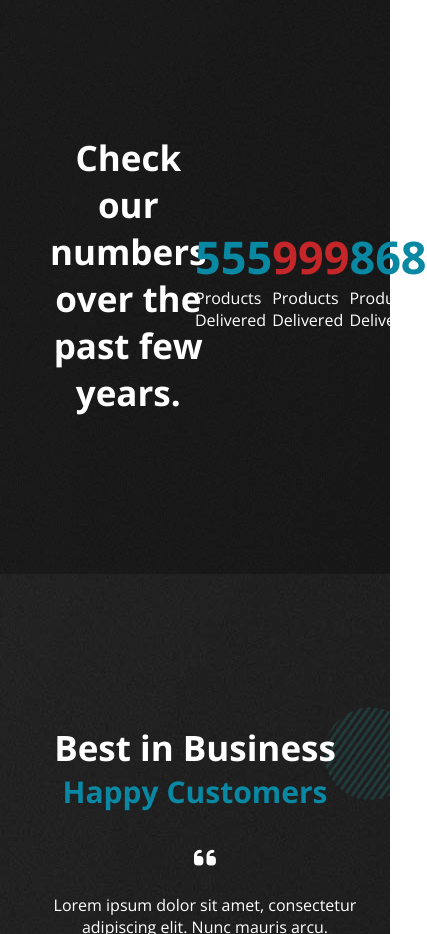
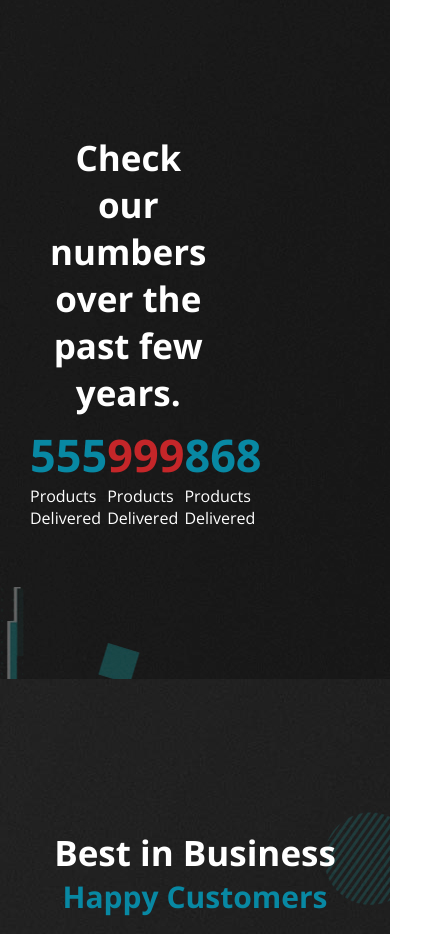
Before and after one commit to thanhtungetm/cars-automobile, a plain HTML site: page index.html in a window 390 px wide. Shown: the part 3640-4574 px from the top of the page, 427 px wide, since content can reach past the window. Drawn offline with nearby package versions, Linux system fonts and the light colour scheme.

Commit message:
Update counter.css

```diff
--- a/css/counter.css
+++ b/css/counter.css
@@ -37,3 +37,9 @@
 .item:nth-child(odd){
     color: var(--blue);
 }
+@media only screen and (max-width:768px){
+    .counter{
+        flex-direction: column;
+    }
+
+}
```
